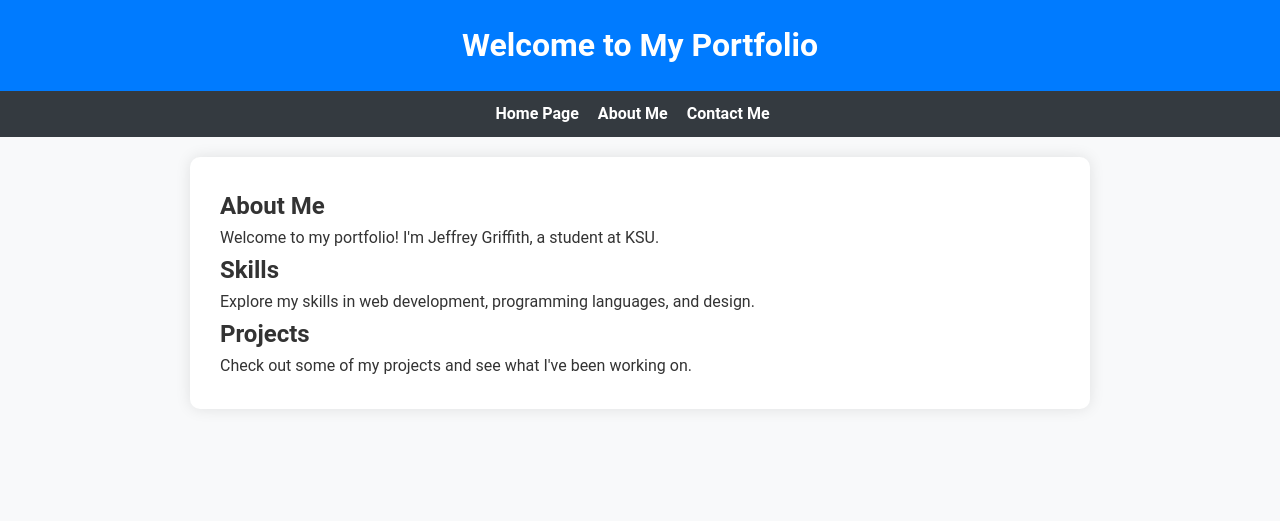
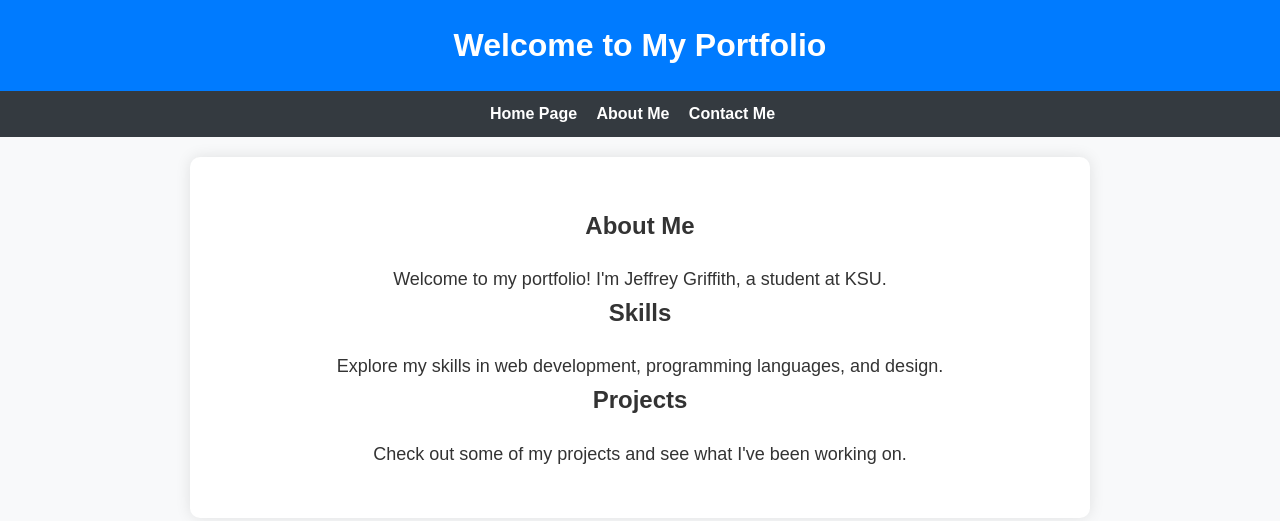
Before and after one commit to sjgriffith99/web-development-project, a website: page html/index.html in a window 1280 px wide. Drawn offline with Linux system fonts and the light colour scheme.

Commit message:
Error in file for home page

```diff
--- a/html/index.html
+++ b/html/index.html
@@ -7,6 +7,66 @@
     <link rel="stylesheet" href="../css/styles.css">
     <script defer src="../script.js"></script>
     <title>Portfolio: Jeffrey Griffith</title>
+    <style>
+        /* Additional CSS styles for the home page */
+        body {
+            background-color: #f8f9fa; /* Light gray background */
+            font-family: Arial, sans-serif; /* Change font family */
+        }
+
+        header {
+            background-color: #007bff; /* Blue header */
+            color: white; /* White text color */
+            text-align: center;
+            padding: 20px;
+        }
+
+        nav {
+            background-color: #343a40; /* Dark navbar */
+            padding: 10px;
+        }
+
+        nav ul {
+            list-style: none;
+            text-align: center;
+        }
+
+        nav ul li {
+            display: inline;
+            margin-right: 15px;
+        }
+
+        nav a {
+            text-decoration: none;
+            color: #fff;
+            font-weight: bold;
+            transition: color 0.3s;
+        }
+
+        nav a:hover {
+            color: #ffc107; /* Yellow hover color */
+        }
+
+        #home-content {
+            padding: 50px; /* Add padding to create space */
+            text-align: center; /* Center-align content */
+        }
+
+        .container {
+            max-width: 800px; /* Limit width of content */
+            margin: 0 auto; /* Center-align content */
+        }
+
+        h2 {
+            font-size: 24px; /* Increase font size for section headings */
+            margin-bottom: 20px; /* Add margin below section headings */
+        }
+
+        p {
+            font-size: 18px; /* Increase font size for paragraph text */
+            line-height: 1.6; /* Add line height for better readability */
+        }
+    </style>
 </head>
 
 <body>
@@ -36,4 +96,5 @@
     </section>
 
 </body>
+
 </html>
```
